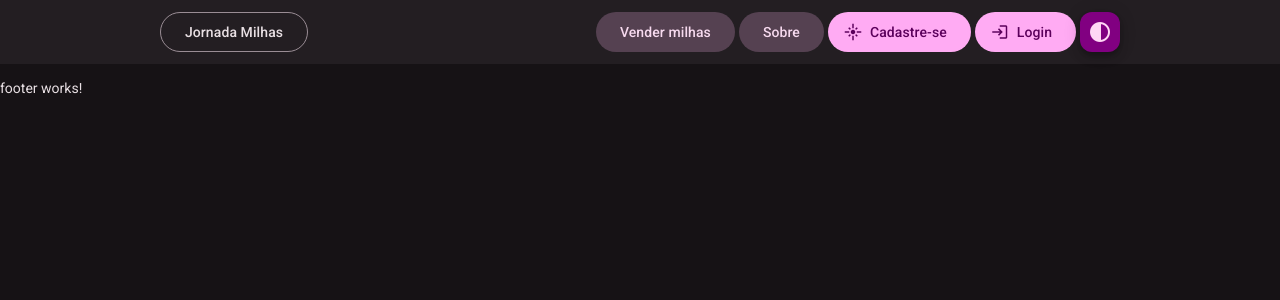
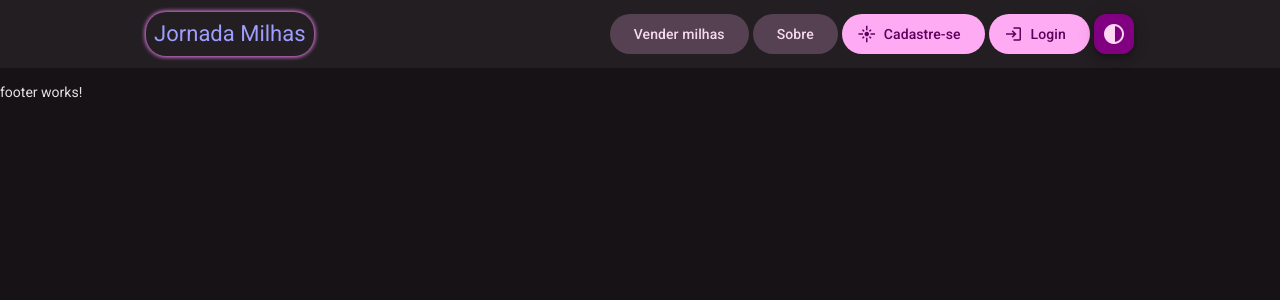
Before and after one commit to feliven/angular-componentizacao-material-design, an Angular app: page /home in a window 1280 px wide. Shown: the top 300 px of the page. Built offline with nearby package versions, Linux system fonts and the light colour scheme.

Commit message:
adapta header para telas menores e adiciona box-shadow

```diff
--- a/src/app/shared/header/header.html
+++ b/src/app/shared/header/header.html
@@ -1,9 +1,11 @@
+<header>
   <mat-toolbar>
-  <a matButton="outlined" routerLink="/">
+    <a class="titulo" matRipple routerLink="/">
       <span>Jornada Milhas</span>
     </a>
 
-  <div class="botoes-direita">
+    <div class="grupo-botoes">
+      <div class="primeiro-grupo-botao">
         <a matButton="tonal" href="#">
           <span>Vender milhas</span>
         </a>
@@ -11,7 +13,9 @@
         <a matButton="tonal" href="#">
           <span>Sobre</span>
         </a>
+      </div>
 
+      <div class="segundo-grupo-botao">
         <a matButton="filled" href="#">
           <mat-icon>flare</mat-icon>
           <span>Cadastre-se</span>
@@ -26,4 +30,6 @@
           <mat-icon>contrast_square</mat-icon>
         </button>
       </div>
+    </div>
   </mat-toolbar>
+</header>
--- a/src/app/shared/header/header.scss
+++ b/src/app/shared/header/header.scss
@@ -1,10 +1,29 @@
-mat-toolbar {
-  display: flex;
-  justify-content: space-around;
-  background-color: var(--mat-sys-surface-container);
+.titulo {
+  text-decoration: none;
+  border-radius: 20px;
+  margin: 0.25rem 0;
+  padding: 0.5rem;
+  box-shadow: 0 0 4px 1px violet;
+  transition: box-shadow 0.3s ease-in-out;
 }
 
-.botoes-direita {
+.titulo:hover {
+  box-shadow: 0 0 5px 2px violet;
+}
+
+mat-toolbar,
+.grupo-botoes,
+.primeiro-grupo-botao,
+.segundo-grupo-botao {
   display: flex;
+  flex-wrap: wrap;
+  height: auto;
   gap: 0.25rem;
+  background-color: var(--mat-sys-surface-container);
+  justify-content: center;
 }
+
+mat-toolbar {
+  padding: 0.5rem 0;
+  justify-content: space-around;
+}
--- a/src/app/shared/header/header.ts
+++ b/src/app/shared/header/header.ts
@@ -1,13 +1,14 @@
 import { Component, output, signal } from '@angular/core';
 import { RouterLink } from '@angular/router';
 
+import { MatRippleModule } from '@angular/material/core';
 import { MatButtonModule } from '@angular/material/button';
 import { MatIconModule } from '@angular/material/icon';
 import { MatToolbarModule } from '@angular/material/toolbar';
 
 @Component({
   selector: 'app-header',
-  imports: [RouterLink, MatToolbarModule, MatIconModule, MatButtonModule],
+  imports: [RouterLink, MatToolbarModule, MatIconModule, MatButtonModule, MatRippleModule],
   templateUrl: './header.html',
   styleUrl: './header.scss',
 })
```
Lines whose indentation alone changed are shown as unchanged.
